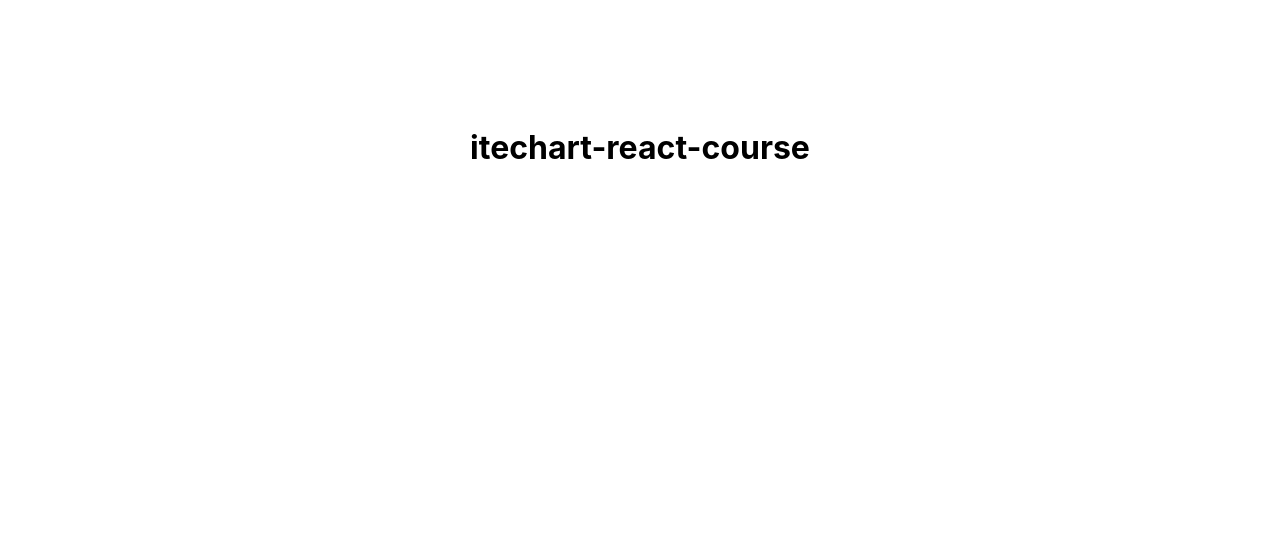
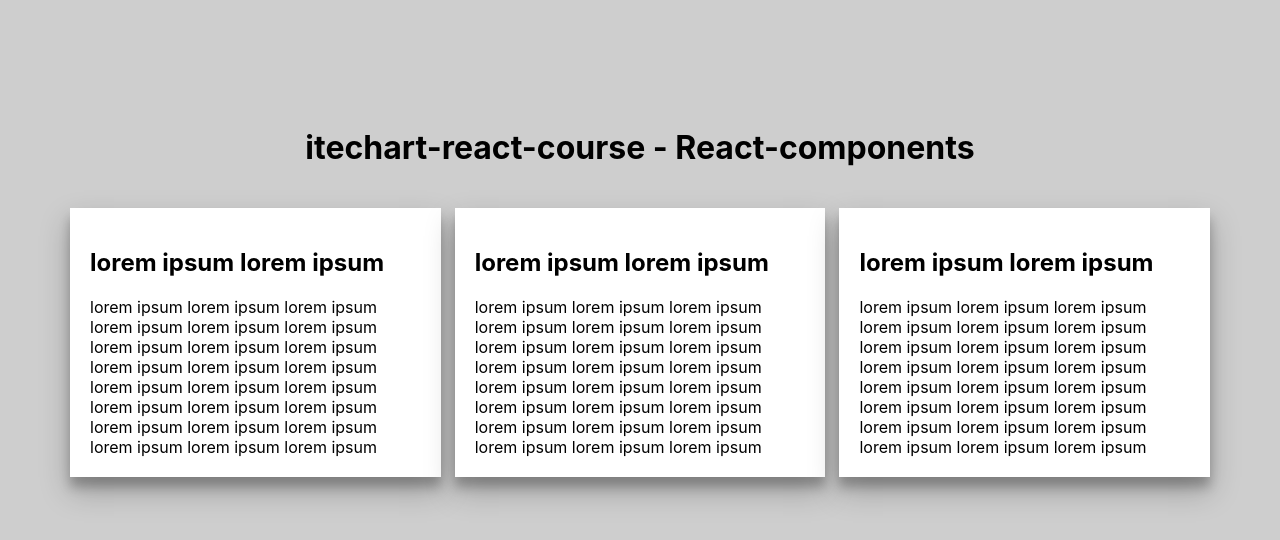
Before and after one commit to sonicsml/itechart-react-course, a React (Create React App) app: page / in a window 1280 px wide. Shown: the top 540 px of the page. Built offline with nearby package versions, Linux system fonts and the light colour scheme.

Commit message:
feat: add new folders - components and states, add new components and css style - allcards

```diff
--- a/src/App.css
+++ b/src/App.css
@@ -1,4 +1,3 @@
-.h1 {
-  margin-top: 10%;
-  text-align: center;
+body {
+  background-color: #cecece;
 }
--- a/src/App.js
+++ b/src/App.js
@@ -1,10 +1,9 @@
+import AllCards from './components/AllCards';
 import './App.css';
 
 function App() {
   return (
-    <div className="App">
-      <h1 class="h1">itechart-react-course</h1>
-    </div>
+    <AllCards></AllCards>
   );
 }
 
--- /dev/null
+++ b/src/components/AllCards.css
@@ -0,0 +1,22 @@
+.h1 {
+    text-align: center;
+    margin-top: 10%;
+}
+.flex {
+    display: flex;
+    justify-content: space-between;
+    align-items: center;
+}
+.container-cards {
+    width: 100%;
+    max-width: 1140px;
+    padding: 20px;
+    margin: auto;
+}
+.card-item {
+    width: 29%;
+    color: #000;
+    background-color: #fff;
+    padding: 20px;
+    box-shadow: 0 14px 28px rgba(0,0,0,0.25), 0 10px 10px rgba(0,0,0,0.22);
+}
--- /dev/null
+++ b/src/components/AllCards.js
@@ -0,0 +1,46 @@
+import './AllCards.css';
+
+function AllCards() {
+  return (
+    <div>
+        <h1 className="h1">itechart-react-course - React-components</h1>
+        <div className="flex container-cards">
+            <div className="card-item">
+                <h2 className="card-item__named h2">
+                lorem ipsum lorem ipsum
+                </h2>
+                <div className="card-item__description">
+                lorem ipsum lorem ipsum lorem ipsum lorem ipsum lorem ipsum lorem ipsum
+                lorem ipsum lorem ipsum lorem ipsum lorem ipsum lorem ipsum lorem ipsum
+                lorem ipsum lorem ipsum lorem ipsum lorem ipsum lorem ipsum lorem ipsum
+                lorem ipsum lorem ipsum lorem ipsum lorem ipsum lorem ipsum lorem ipsum
+                </div>
+            </div>
+            <div className="card-item">
+                <h2 className="card-item__named h2">
+                lorem ipsum lorem ipsum
+                </h2>
+                <div className="card-item__description">
+                lorem ipsum lorem ipsum lorem ipsum lorem ipsum lorem ipsum lorem ipsum
+                lorem ipsum lorem ipsum lorem ipsum lorem ipsum lorem ipsum lorem ipsum
+                lorem ipsum lorem ipsum lorem ipsum lorem ipsum lorem ipsum lorem ipsum
+                lorem ipsum lorem ipsum lorem ipsum lorem ipsum lorem ipsum lorem ipsum
+                </div>
+            </div>
+            <div className="card-item">
+                <h2 className="card-item__named h2">
+                lorem ipsum lorem ipsum
+                </h2>
+                <div className="card-item__description">
+                lorem ipsum lorem ipsum lorem ipsum lorem ipsum lorem ipsum lorem ipsum
+                lorem ipsum lorem ipsum lorem ipsum lorem ipsum lorem ipsum lorem ipsum
+                lorem ipsum lorem ipsum lorem ipsum lorem ipsum lorem ipsum lorem ipsum
+                lorem ipsum lorem ipsum lorem ipsum lorem ipsum lorem ipsum lorem ipsum
+                </div>
+            </div>
+        </div>
+    </div>
+  );
+}
+
+export default AllCards;
```
